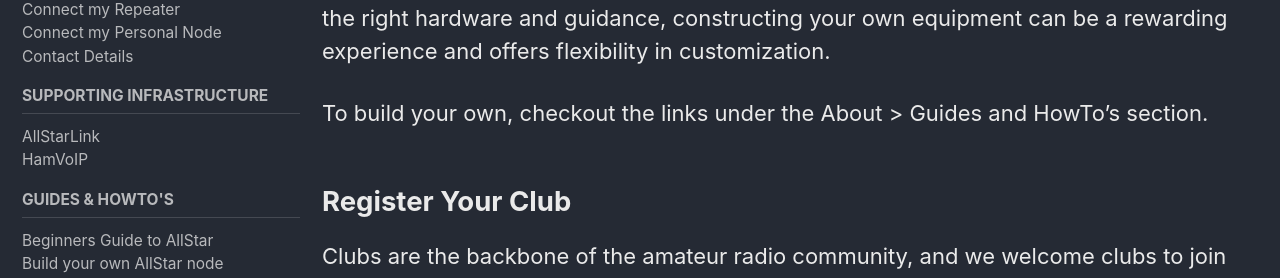
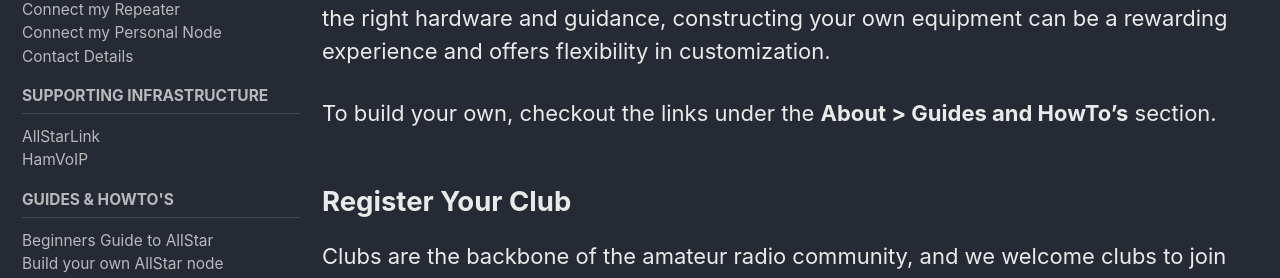
Before and after one commit to za-net/za-net.github.io, a Jekyll site: the page built from _pages/about-join.md, in a window 1280 px wide and 900 px high, scrolled down 1040 px. Shown: the part 160-438 px from the top of the window. Built offline with Jekyll 4.4.1, drawn with Linux system fonts in a browser that asks for light colours; cached includes are drawn as plain includes.

```diff
--- a/_pages/about-join.md
+++ b/_pages/about-join.md
@@ -21,7 +21,7 @@ To purchase a Micro Node, drop us an email [Contact Details](/about/contact/)
 
 If you prefer a hands-on approach, you can build your own repeater or micro node. With the right hardware and guidance, constructing your own equipment can be a rewarding experience and offers flexibility in customization.
 
-To build your own, checkout the links under the About > Guides and HowTo's section.
+To build your own, checkout the links under the **About > Guides and HowTo's** section.
 
 ## Register Your Club
 
```
